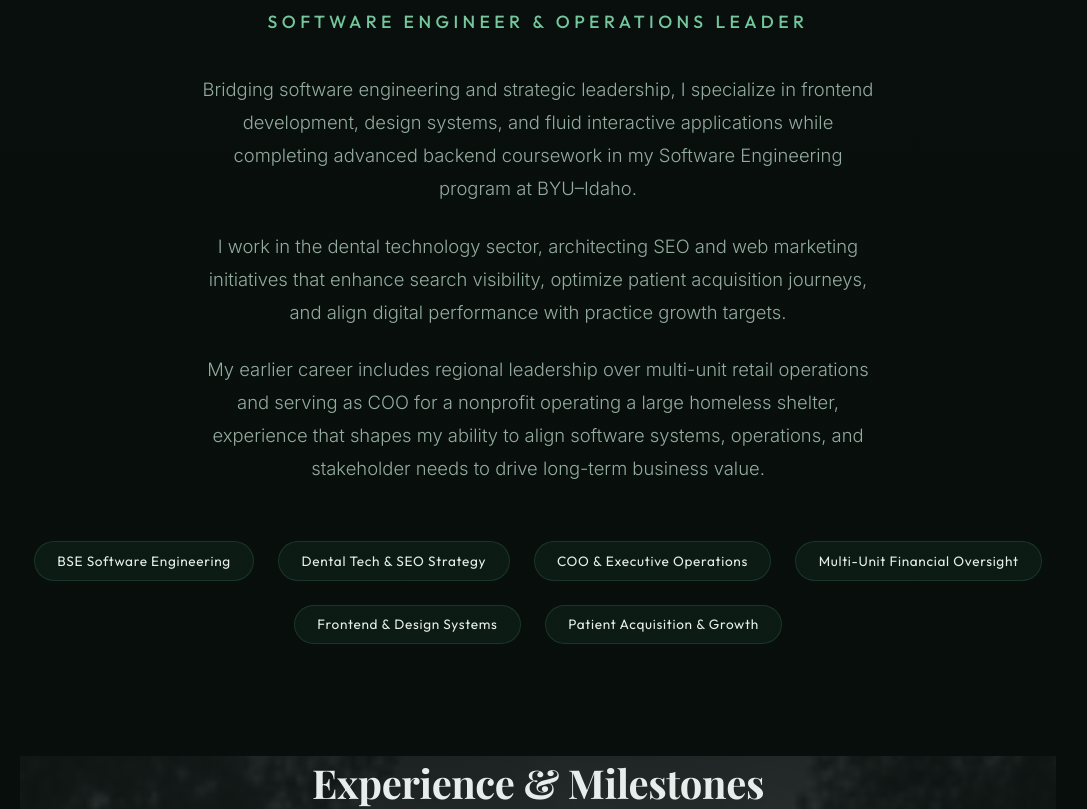
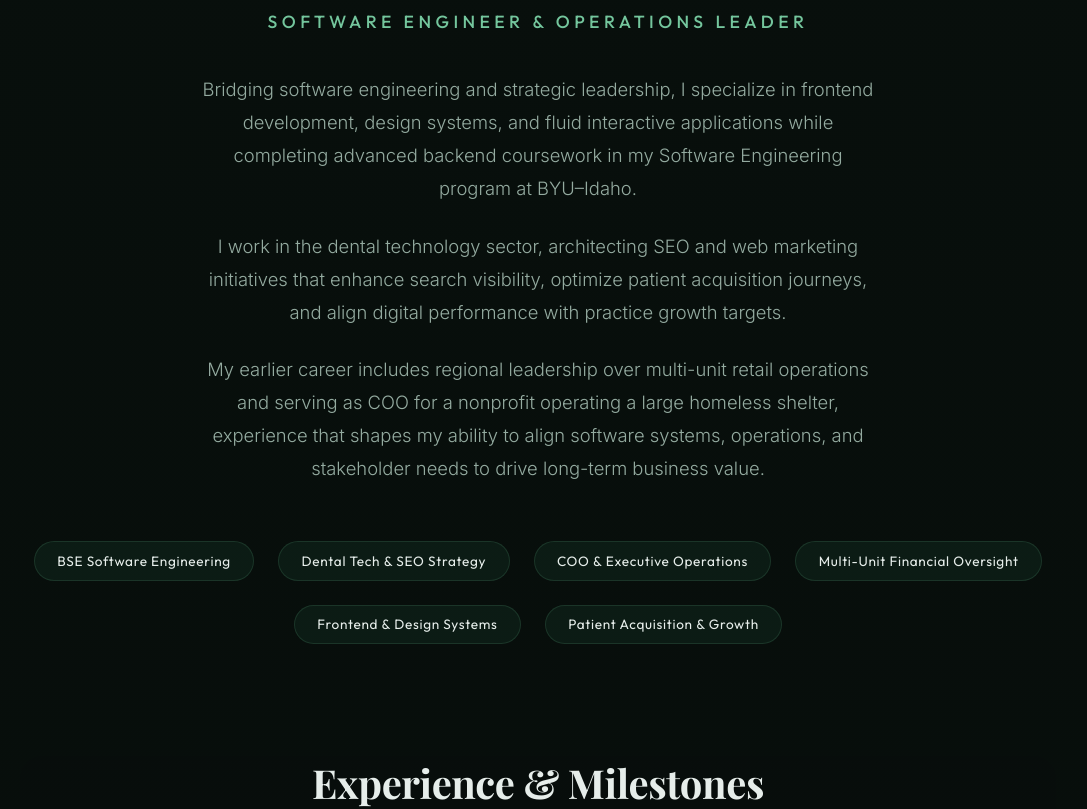
Before and after one commit to NeedleEater/excited-maxwell, a React (Vite) app: page / in a window 1280 px wide. Shown: the part 1011-1820 px from the top of the page, without its empty margins (102-1189 px from the left). Built offline with nearby package versions, Linux system fonts and the light colour scheme; a web font is replaced by a local one.

Commit message:
Round timeline section corners and make background gradient transition smoother

```diff
--- a/src/index.css
+++ b/src/index.css
@@ -343,6 +343,7 @@ html {
 .timeline-section {
   position: relative;
   overflow: hidden;
+  border-radius: 24px;
 }
 
 .timeline-parallax-bg {
@@ -352,10 +353,10 @@ html {
   right: 0;
   bottom: -10%;
   background-image: linear-gradient(to bottom,
-    var(--color-bg-deep) 0%,
-    transparent 15%,
-    transparent 85%,
-    var(--color-bg-deep) 100%
+    var(--color-bg-deep) 10%,
+    transparent 25%,
+    transparent 75%,
+    var(--color-bg-deep) 90%
   ), url('/misty_canopy.png');
   background-size: cover;
   background-position: center;
```
